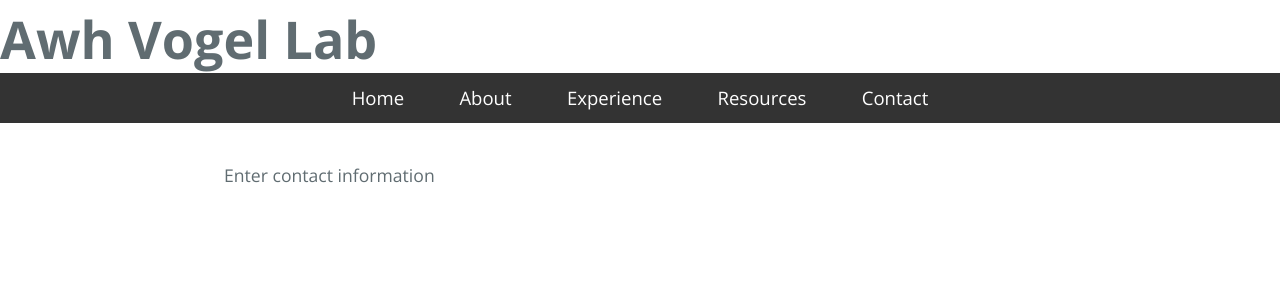
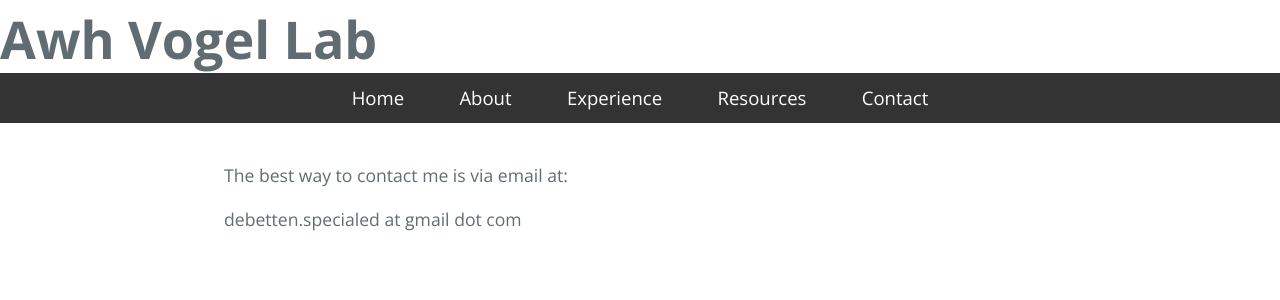
Before and after one commit to lauriedebetten/lauriedebettencourt.github.io, a Jekyll site: the page built from contact.md, in a window 1280 px wide. Shown: the top 300 px of the page. Built offline with Jekyll 4.4.1, drawn with Linux system fonts in a browser that asks for light colours.

Commit message:
Update contact.md

```diff
--- a/resources.md
+++ b/contact.md
@@ -2,4 +2,6 @@
 layout: default
 ---
 
-Enter contact information
+The best way to contact me is via email at:
+
+debetten.specialed at gmail dot com
```
